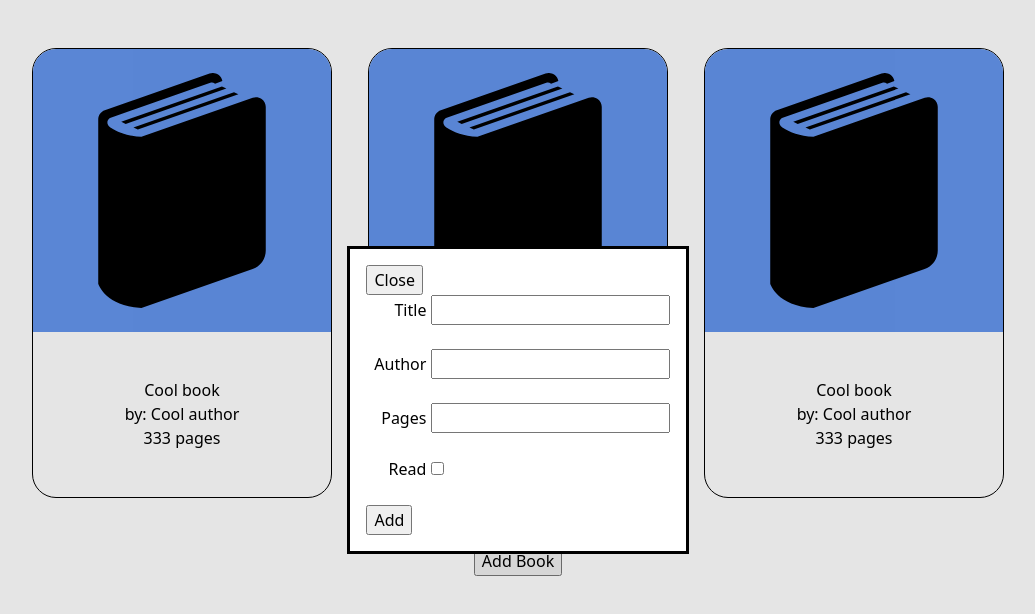
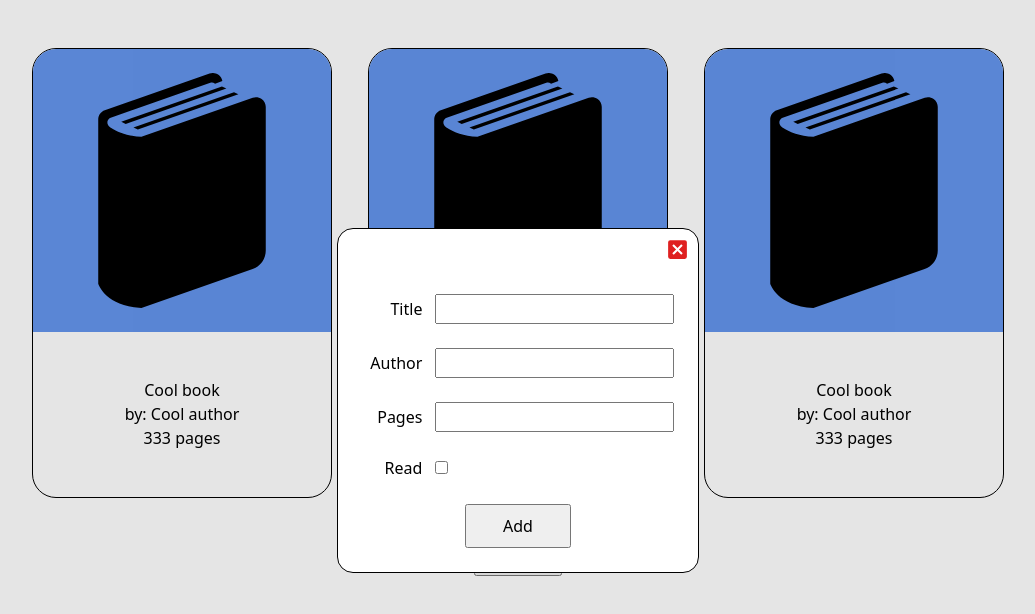
Before and after one commit to raziusyed/odin-library, a plain HTML site: page index.html in a window 1280 px wide. Both pictures are taken after a click on the button "Add Book". Shown: the whole page, without its empty margins (122-1157 px from the left). Drawn offline with Linux system fonts and the light colour scheme.

Commit message:
Style book form dialog

```diff
--- a/index.html
+++ b/index.html
@@ -11,8 +11,15 @@
 <body>
     <div class="books"></div>
     <dialog>
-        <button autofocus>Close</button>
-        <form action="">
+        <div class="dialogContent">
+            <button autofocus class="closeButton">
+                <svg xmlns="http://www.w3.org/2000/svg" viewBox="0 0 24 24">
+                    <title>close-box</title>
+                    <path
+                        d="M19,3H16.3H7.7H5A2,2 0 0,0 3,5V7.7V16.4V19A2,2 0 0,0 5,21H7.7H16.4H19A2,2 0 0,0 21,19V16.3V7.7V5A2,2 0 0,0 19,3M15.6,17L12,13.4L8.4,17L7,15.6L10.6,12L7,8.4L8.4,7L12,10.6L15.6,7L17,8.4L13.4,12L17,15.6L15.6,17Z" />
+                </svg>
+            </button>
+            <form>
                 <p>
                     <label for="title">Title</label>
                     <input type="text" id="title" name="title">
@@ -33,6 +40,7 @@
                     <button type="submit">Add</button>
                 </p>
             </form>
+        </div>
     </dialog>
     <button class="add-book">Add Book</button>
     <script src="javascript.js"></script>
--- a/javascript.js
+++ b/javascript.js
@@ -71,11 +71,12 @@ closeButton.addEventListener("click", () => {
 })
 
 const form = document.querySelector("form");
-const formSubmitButton = document.querySelector("button[type='submit']")
 
-formSubmitButton.addEventListener("click", (e) => {
+form.addEventListener("submit", (e) => {
     e.preventDefault();
     const formData = new FormData(form);
     const data = Object.fromEntries(formData.entries());
+    data.read = form.read.checked;
     console.log(data);
+    dialog.close();
 })
--- a/styles.css
+++ b/styles.css
@@ -100,14 +100,54 @@ body {
 
 dialog {
     margin: auto;
+    padding: 8px;
+    border-radius: 16px;
+    border: 1px solid;
+}
+
+.dialogContent {
+    display: flex;
+    flex-direction: column;
 }
 
 label {
     display: inline-block;
     width: 60px;
     text-align: right;
+    margin-right: 8px;
+}
+
+form {
+    padding: 16px;
 }
 
 form p+p {
     margin-top: 24px;
 }
+
+.closeButton {
+    border: none;
+    background-color: transparent;
+    padding: 0;
+    align-self: flex-end;
+    margin: 0px 0px 16px 16px;
+}
+
+.closeButton svg {
+    width: 25px;
+    height: 25px;
+}
+
+.closeButton svg path {
+    fill: hsl(0, 75%, 50%);
+}
+
+.closeButton svg:hover path {
+    fill: hsla(0, 75%, 50%, 0.75);
+}
+
+button[type='submit'] {
+    padding: 8px 36px;
+    margin: auto;
+    display: block;
+}
```
Lines whose indentation alone changed are shown as unchanged.
